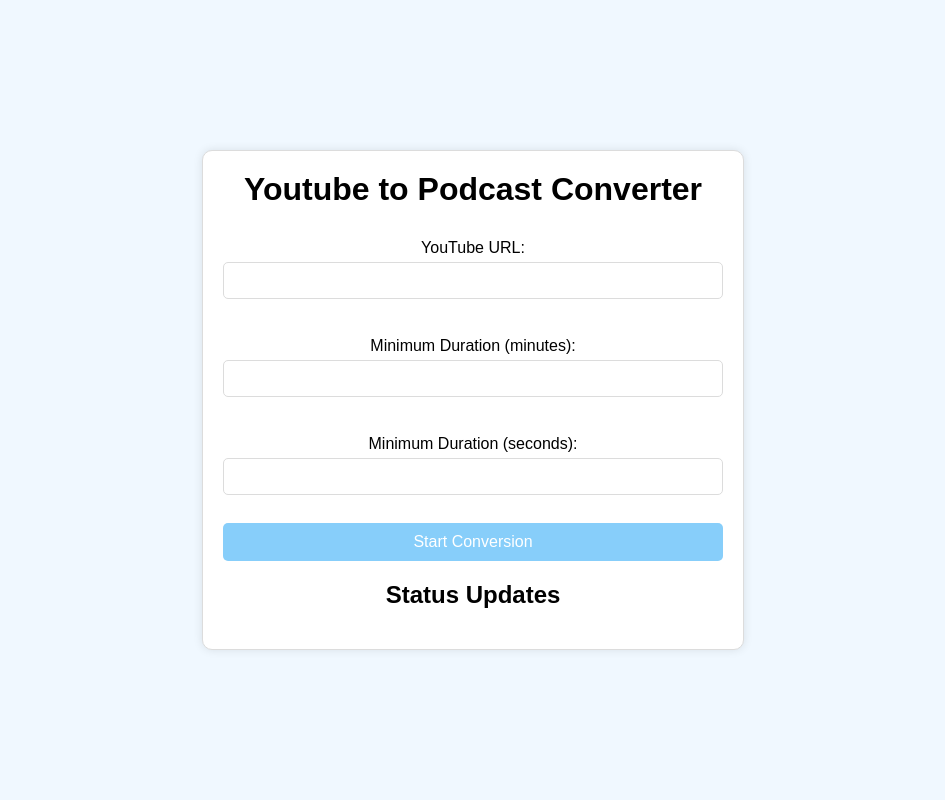
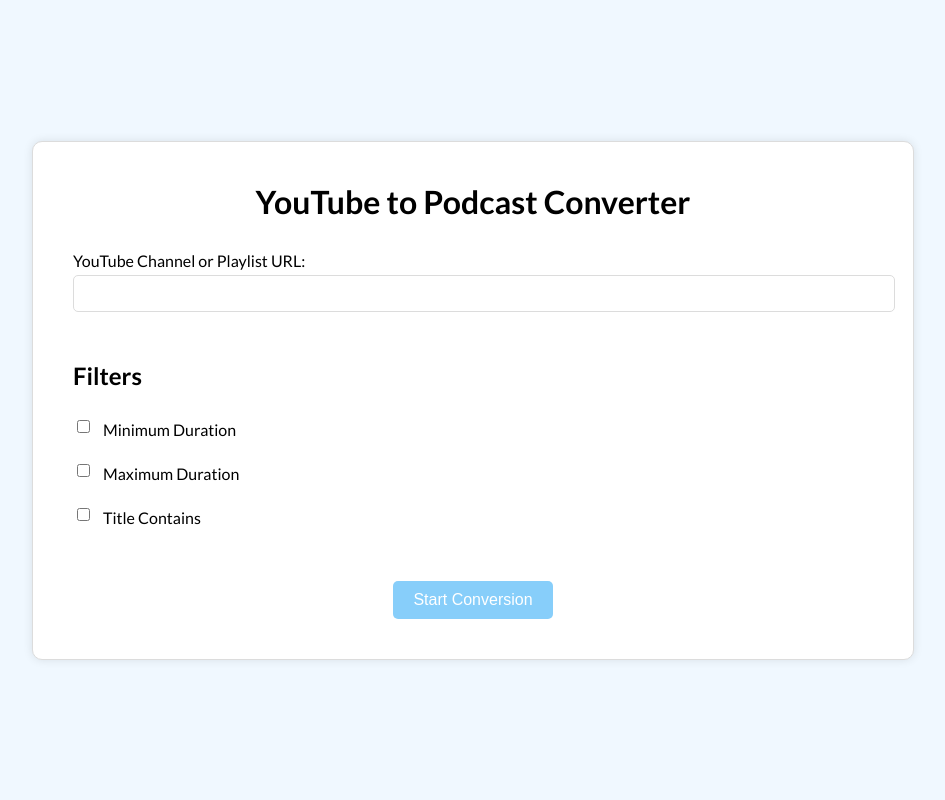
Before and after one commit to yousefshawky/youtube-to-podcast-p, a Flask app: page / in a window 1280 px wide. Shown: the whole page, without its empty margins (167-1112 px from the left). Run offline with Flask 3, Linux system fonts and the light colour scheme; some libraries are stand-ins or nearby versions.

Commit message:
Improved the UI, added the filter to give a maximum duration, and increased the number of formats that can be taken in by the program

```diff
--- a/app.py
+++ b/app.py
@@ -5,7 +5,7 @@ import os
 from flask import Flask, request, jsonify, render_template
 from flask_socketio import SocketIO, emit
 from celery import Celery
-from tasks import download_channel_podcast, download_playlist_podcast
+from tasks import download_channel_podcast, download_playlist_podcast, resolve_channel_url
 
 app = Flask(__name__)
 app.config['SECRET_KEY'] = 'secret!'
@@ -37,18 +37,25 @@ celery = make_celery(app)
 def index():
     return render_template('index.html')
 
+
 @app.route('/start-conversion', methods=['POST'])
 def start_conversion():
     data = request.json
     url = data['url']
-    min_duration_minutes = int(data['min_duration_minutes'])
-    min_duration_seconds = int(data['min_duration_seconds'])
-    min_duration = min_duration_minutes * 60 + min_duration_seconds
+    min_duration = data.get('min_duration_minutes', 0) * 60 + data.get('min_duration_seconds', 0) if 'min_duration_minutes' in data and 'min_duration_seconds' in data else None
+    max_duration = data.get('max_duration_minutes', 0) * 60 + data.get('max_duration_seconds', 0) if 'max_duration_minutes' in data and 'max_duration_seconds' in data else None
+    title_filter = data.get('title_filter', None)
 
-    if "playlist?list=" in url:
-        task = download_playlist_podcast.apply_async(args=[url, min_duration])
-    elif "channel/" in url:
-        task = download_channel_podcast.apply_async(args=[url, min_duration])
+    # Resolve the correct URL format
+    api_key = os.getenv('API_KEY')
+    resolved_url = resolve_channel_url(url, api_key)
+    if not resolved_url:
+        return jsonify({"status": "error", "message": "Invalid URL format"})
+
+    if "playlist?list=" in resolved_url:
+        task = download_playlist_podcast.apply_async(args=[resolved_url, min_duration, max_duration, title_filter])
+    elif "channel/" in resolved_url or "/@" in resolved_url:
+        task = download_channel_podcast.apply_async(args=[resolved_url, min_duration, max_duration, title_filter])
     else:
         return jsonify({"status": "error", "message": "Invalid URL format"})
 
--- a/static/script.js
+++ b/static/script.js
@@ -2,7 +2,7 @@ document.addEventListener('DOMContentLoaded', function() {
     const form = document.getElementById('converter-form');
     const statusDiv = document.getElementById('status');
 
-    const socket = io.connect('http://' + document.domain + ':' + location.port);
+    var socket = io.connect('http://' + document.domain + ':' + location.port);
 
     socket.on('connect', function() {
         console.log('WebSocket connected');
@@ -12,43 +12,83 @@ document.addEventListener('DOMContentLoaded', function() {
         console.log('WebSocket disconnected');
     });
 
+    socket.on('reconnect', function() {
+        console.log('WebSocket reconnected');
+    });
+
     socket.on('status', function(data) {
-        console.log('Status update received:', data);
-        const newMessage = document.createElement('p');
-        newMessage.innerText = data.message;
-        statusDiv.appendChild(newMessage);
+        console.log('Status update received:', data); // Log the entire data object
+        if (data && data.message) {
+            var newMessage = document.createElement('p');
+            newMessage.innerText = data.message;
+            statusDiv.appendChild(newMessage);
+        } else {
+            console.error('Invalid status data received:', data);
+        }
     });
 
     form.addEventListener('submit', function(event) {
         event.preventDefault();
 
         const url = document.getElementById('url').value;
+        const filterMinDuration = document.getElementById('filter-min-duration').checked;
+        const filterMaxDuration = document.getElementById('filter-max-duration').checked;
+        const filterTitle = document.getElementById('filter-title').checked;
         const minDurationMinutes = document.getElementById('min-duration-minutes').value;
         const minDurationSeconds = document.getElementById('min-duration-seconds').value;
+        const maxDurationMinutes = document.getElementById('max-duration-minutes').value;
+        const maxDurationSeconds = document.getElementById('max-duration-seconds').value;
+        const titleFilter = document.getElementById('title-filter').value;
+
+        let requestBody = { url: url };
+
+        if (filterMinDuration) {
+            requestBody.min_duration_minutes = parseInt(minDurationMinutes) || 0;
+            requestBody.min_duration_seconds = parseInt(minDurationSeconds) || 0;
+        }
+
+        if (filterMaxDuration) {
+            requestBody.max_duration_minutes = parseInt(maxDurationMinutes) || 0;
+            requestBody.max_duration_seconds = parseInt(maxDurationSeconds) || 0;
+        }
+
+        if (filterTitle) {
+            requestBody.title_filter = titleFilter.toLowerCase();
+        }
 
         fetch('/start-conversion', {
             method: 'POST',
             headers: {
                 'Content-Type': 'application/json'
             },
-            body: JSON.stringify({
-                url: url,
-                min_duration_minutes: minDurationMinutes,
-                min_duration_seconds: minDurationSeconds
-            })
+            body: JSON.stringify(requestBody)
         })
         .then(response => response.json())
         .then(data => {
             if (data.status === 'started') {
-                const newMessage = document.createElement('p');
-                newMessage.innerText = 'Conversion started';
-                statusDiv.appendChild(newMessage);
+                alert('Conversion started');
             } else {
-                const newMessage = document.createElement('p');
-                newMessage.innerText = 'Error: ' + data.message;
-                statusDiv.appendChild(newMessage);
+                alert('Error: ' + data.message);
             }
         })
         .catch(error => console.error('Error:', error));
     });
+
+    const filterMinDurationCheckbox = document.getElementById('filter-min-duration');
+    filterMinDurationCheckbox.addEventListener('change', function() {
+        const minDurationInputs = document.getElementById('min-duration-inputs');
+        minDurationInputs.style.display = this.checked ? 'flex' : 'none';
+    });
+
+    const filterMaxDurationCheckbox = document.getElementById('filter-max-duration');
+    filterMaxDurationCheckbox.addEventListener('change', function() {
+        const maxDurationInputs = document.getElementById('max-duration-inputs');
+        maxDurationInputs.style.display = this.checked ? 'flex' : 'none';
+    });
+
+    const filterTitleCheckbox = document.getElementById('filter-title');
+    filterTitleCheckbox.addEventListener('change', function() {
+        const titleFilterInput = document.getElementById('title-filter');
+        titleFilterInput.style.display = this.checked ? 'block' : 'none';
+    });
 });
--- a/static/styles.css
+++ b/static/styles.css
@@ -1,5 +1,5 @@
 body {
-    font-family: Arial, sans-serif;
+    font-family: 'Lato', Arial, sans-serif;
     background-color: #f0f8ff;
     display: flex;
     justify-content: center;
@@ -13,34 +13,66 @@ body {
     border: 1px solid #dcdcdc;
     border-radius: 10px;
     box-shadow: 0 0 10px rgba(0, 0, 0, 0.1);
-    padding: 20px;
-    max-width: 500px;
+    padding: 40px;
+    max-width: 800px;
     width: 100%;
     text-align: center;
 }
 
 h1 {
     margin-top: 0;
+    margin-bottom: 20px;
+}
+
+.filters-heading {
+    margin-top: 0;
+    margin-bottom: 20px;
+    text-align: left;
+    width: 100%;
 }
 
 form {
     display: flex;
     flex-direction: column;
+    align-items: center;
+}
+
+.input-group, .filter-group {
+    margin-bottom: 20px;
+    width: 100%;
+    text-align: left;
 }
 
 label {
     margin: 10px 0 5px;
+    display: block;
 }
 
-input {
+input[type="text"], input[type="number"] {
     padding: 10px;
     margin-bottom: 10px;
     border: 1px solid #dcdcdc;
     border-radius: 5px;
+    width: 100%;
+}
+
+.inline-inputs {
+    display: flex;
+    align-items: center;
+    justify-content: space-between;
+}
+
+.inline-inputs label {
+    margin-right: 10px;
+}
+
+.inline-inputs input[type="number"] {
+    width: 100px;
+    margin-right: 10px;
 }
 
 button {
-    padding: 10px;
+    padding: 10px 20px;
     border: none;
     border-radius: 5px;
     background-color: #87cefa;
@@ -53,6 +85,16 @@ button:hover {
     background-color: #00bfff;
 }
 
+.filter-option {
+    display: flex;
+    align-items: center;
+    margin-bottom: 10px;
+}
+
+.filter-option label {
+    margin-left: 10px;
+}
+
 #status {
     margin-top: 20px;
     text-align: left;
--- a/templates/index.html
+++ b/templates/index.html
@@ -3,27 +3,52 @@
 <head>
     <meta charset="UTF-8">
     <meta name="viewport" content="width=device-width, initial-scale=1.0">
-    <title>Youtube to Podcast Converter</title>
+    <title>YouTube to Podcast Converter</title>
     <link rel="stylesheet" href="static/styles.css">
+    <link href="https://fonts.googleapis.com/css2?family=Lato:wght@400;700&display=swap" rel="stylesheet">
 </head>
 <body>
     <div class="container">
-        <h1>Youtube to Podcast Converter</h1>
+        <h1>YouTube to Podcast Converter</h1>
         <form id="converter-form">
-            <label for="url">YouTube URL:</label>
-            <input type="text" id="url" name="url" required>
+            <div class="input-group">
+                <label for="url">YouTube Channel or Playlist URL:</label>
+                <input type="text" id="url" name="url" required>
+            </div>
             <br>
-            <label for="min-duration-minutes">Minimum Duration (minutes):</label>
-            <input type="number" id="min-duration-minutes" name="min-duration-minutes" min="0" required>
-            <br>
-            <label for="min-duration-seconds">Minimum Duration (seconds):</label>
-            <input type="number" id="min-duration-seconds" name="min-duration-seconds" min="0" required>
+            <h2 class="filters-heading">Filters</h2>
+            <div class="filter-group">
+                <div class="filter-option">
+                    <input type="checkbox" id="filter-min-duration" name="filter-min-duration" value="min-duration">
+                    <label for="filter-min-duration">Minimum Duration</label>
+                    <div id="min-duration-inputs" class="inline-inputs" style="display:none;">
+                        <label for="min-duration-minutes">Minutes:</label>
+                        <input type="number" id="min-duration-minutes" name="min-duration-minutes" min="0">
+                        <label for="min-duration-seconds">Seconds:</label>
+                        <input type="number" id="min-duration-seconds" name="min-duration-seconds" min="0">
+                    </div>
+                </div>
+                <div class="filter-option">
+                    <input type="checkbox" id="filter-max-duration" name="filter-max-duration" value="max-duration">
+                    <label for="filter-max-duration">Maximum Duration</label>
+                    <div id="max-duration-inputs" class="inline-inputs" style="display:none;">
+                        <label for="max-duration-minutes">Minutes:</label>
+                        <input type="number" id="max-duration-minutes" name="max-duration-minutes" min="0">
+                        <label for="max-duration-seconds">Seconds:</label>
+                        <input type="number" id="max-duration-seconds" name="max-duration-seconds" min="0">
+                    </div>
+                </div>
+                <div class="filter-option">
+                    <input type="checkbox" id="filter-title" name="filter-title" value="title">
+                    <label for="filter-title">Title Contains</label>
+                    <input type="text" id="title-filter" name="title-filter" style="display:none;">
+                </div>
+            </div>
             <br>
             <button type="submit">Start Conversion</button>
         </form>
 
-        <h2>Status Updates</h2>
-        <div id="status"></div>
+        <div id="status" style="display:none;"></div>
     </div>
 
     <script src="https://cdn.socket.io/4.0.0/socket.io.min.js"></script>
```
Also changed, not shown: tasks.py (+155 -46 lines).
